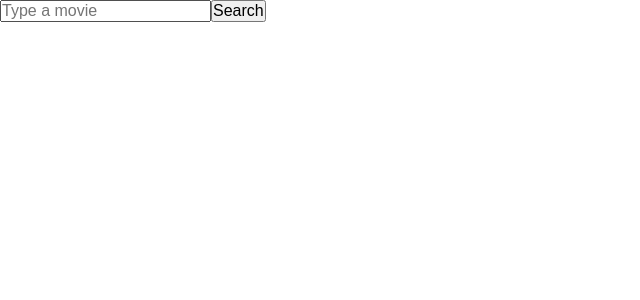
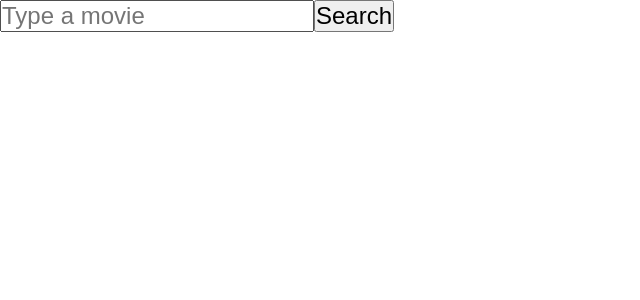
Before and after one commit to federicofrasca796/vue-boolflix, a Vue app: page / in a window 1280 px wide. Shown: the top 300 px of the page, without its empty margins (0-640 px from the left). Built offline with nearby package versions, Linux system fonts and the light colour scheme.

Commit message:
add v-model to input | install axios

```diff
--- a/package.json
+++ b/package.json
@@ -8,6 +8,7 @@
     "lint": "vue-cli-service lint"
   },
   "dependencies": {
+    "axios": "^0.24.0",
     "core-js": "^3.6.5",
     "vue": "^2.6.11"
   },
--- a/src/App.vue
+++ b/src/App.vue
@@ -1,16 +1,21 @@
 <template>
   <div id="app">
-    <input type="search" name="movie_search" placeholder="Type a movie" id="" />
+    <input type="search" placeholder="Type a movie" v-model="inputSearch" />
     <button>Search</button>
   </div>
 </template>
 
 <script>
 // import HelloWorld from './components/HelloWorld.vue'
-
+// import axios from "axios";
 export default {
   name: "App",
   components: {},
+  data() {
+    return {
+      inputSearch: "",
+    };
+  },
 };
 </script>
 
--- a/src/assets/scss/common.scss
+++ b/src/assets/scss/common.scss
@@ -5,5 +5,5 @@
 }
 
 body *{
-    font-size: 1rem;
+    font-size: 1.5rem;
 }
```
Also changed, not shown: 1 other file (tests, documents, lock files or other folders).
